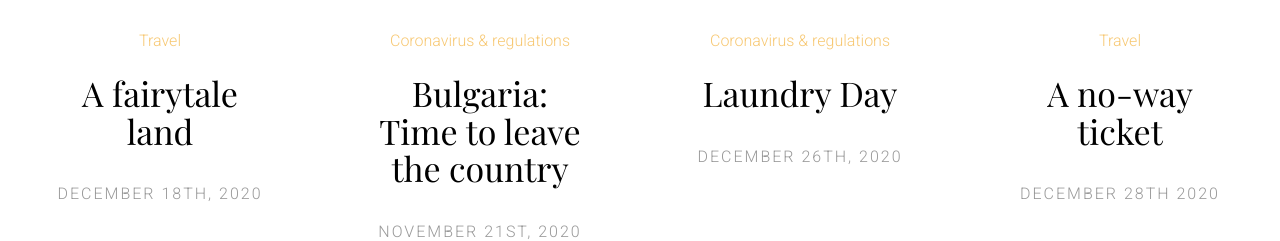
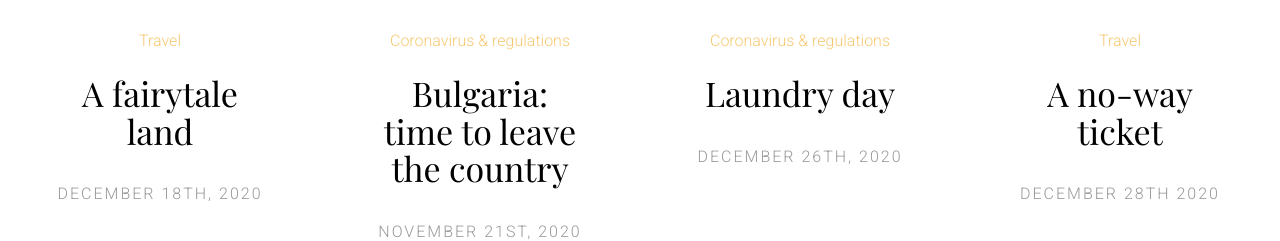
Before and after one commit to confessionsofalockdownbreaker/confessionsofalockdownbreaker.github.io, a website: page index.html in a window 1280 px wide. Shown: the part 340-581 px from the top of the page. Drawn offline with nearby package versions, Linux system fonts and the light colour scheme; a web font is replaced by a local one.

Commit message:
adding changes to title

```diff
--- a/index.html
+++ b/index.html
@@ -129,7 +129,7 @@
 					<a href="21-11_2020.html"><img src="images/15-11-2020/TOT02572.jpg" alt="Image" class="img-responsive"></a>
 				</figure>
 				<span class="fh5co-meta"><a href="21-11_2020.html">Coronavirus &amp; regulations</a></span>
-				<h2 class="fh5co-article-title"><a href="21-11_2020.html">Bulgaria: Time to leave the country</a></h2>
+				<h2 class="fh5co-article-title"><a href="21-11_2020.html">Bulgaria: time to leave the country</a></h2>
 				<span class="fh5co-meta fh5co-date">November 21st, 2020</span>
 			</article>
 			<div class="clearfix visible-xs-block"></div>
@@ -138,7 +138,7 @@
 					<a href="26-12_2020.html"><img src="images/24-12-2020/TOT02762.jpg" alt="Image" class="img-responsive"></a>
 				</figure>
 				<span class="fh5co-meta"><a href="26-12_2020.html">Coronavirus &amp; regulations</a></span>
-				<h2 class="fh5co-article-title"><a href="26-12_2020.html">Laundry Day</a></h2>
+				<h2 class="fh5co-article-title"><a href="26-12_2020.html">Laundry day</a></h2>
 				<span class="fh5co-meta fh5co-date">December 26th, 2020</span>
 			</article>
 			<article class="col-lg-3 col-md-3 col-sm-3 col-xs-6 col-xxs-12 animate-box">
```
